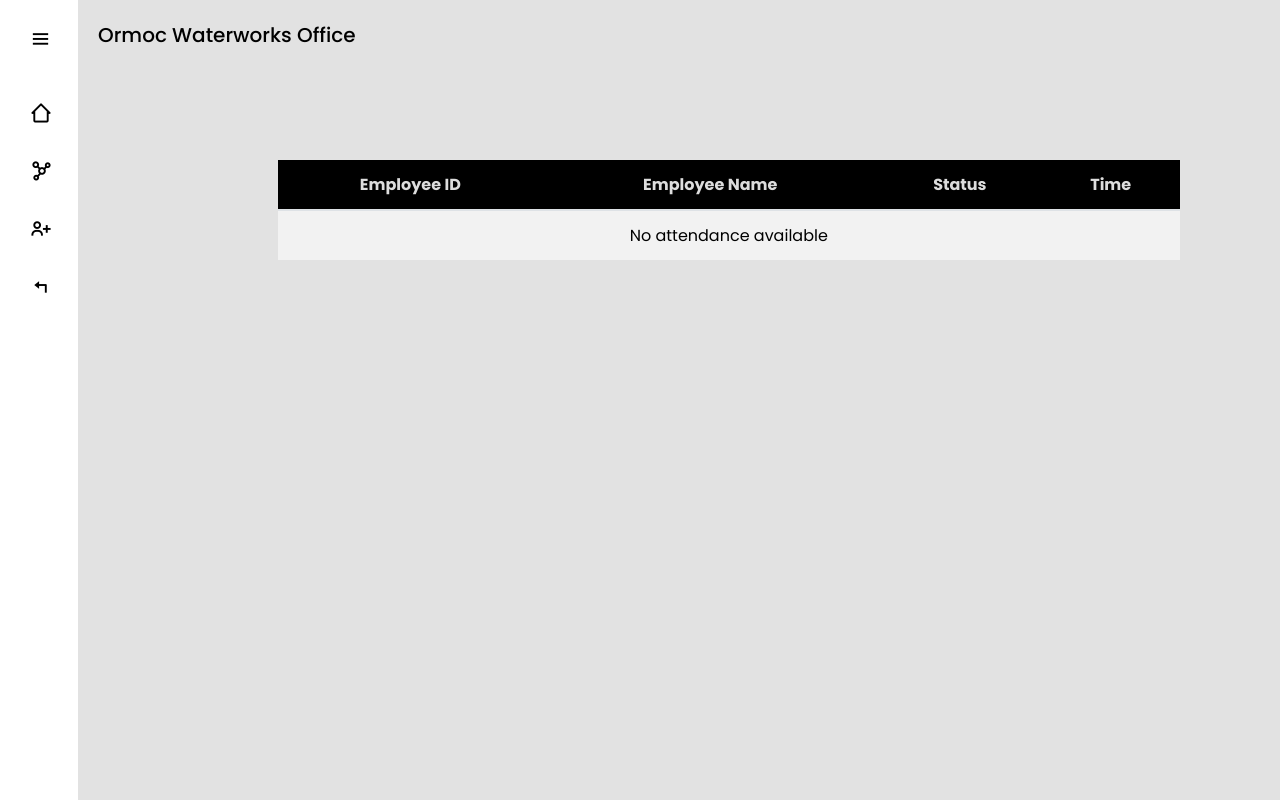
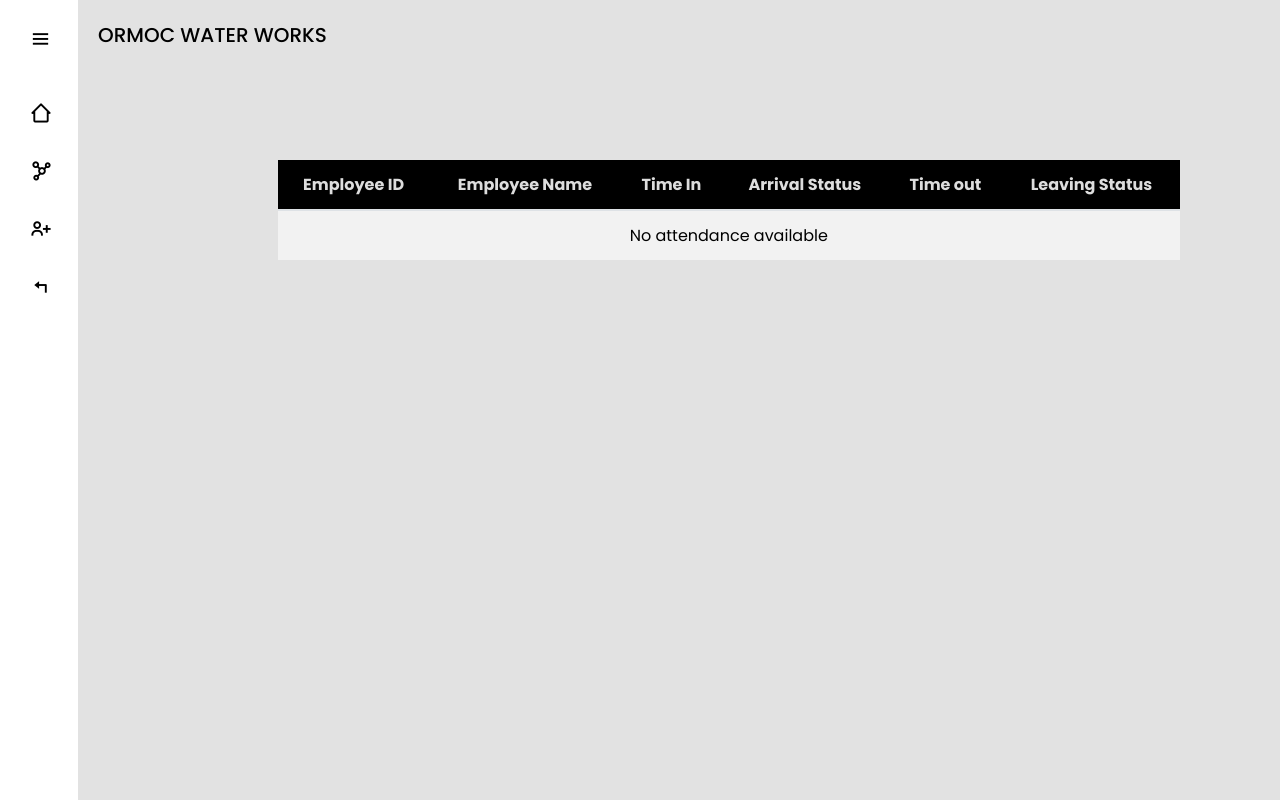
Before and after one commit to leiconcordia/Gov-System, a Django app: page /departments/view/1/ in a window 1280 px wide. Run offline with Django 5.2, Linux system fonts and the light colour scheme; a user stored in the database is signed in; data comes from the database, SQL or seed files in the repository.

Commit message:
created signup and signin impemented timeout

```diff
--- a/myproject/myapp/static/css/styles.css
+++ b/myproject/myapp/static/css/styles.css
@@ -303,8 +303,20 @@
   padding: 20px;
   border-radius: 15px;
   box-shadow: 20px 5px 20px rgba(0, 0, 0, 0.1);
-  width: 500px;
-  height: 100%;
+  width: 400px;
+
+  max-height: 600px !important;
+  margin: 0 auto;
+  margin-top: 25px !important;
+  text-align: left;
+}
+.signin-form-container {
+  background-color: rgb(216, 216, 216);
+  padding: 20px;
+  border-radius: 15px;
+  box-shadow: 20px 5px 20px rgba(0, 0, 0, 0.1);
+  width: 350px;
+  height: 50%;
   margin: 0 auto;
   margin-top: 25px !important;
 }
--- a/myproject/myapp/templates/employeelist.html
+++ b/myproject/myapp/templates/employeelist.html
@@ -33,7 +33,7 @@
               {% endfor %}
             </tbody>
           </table>
-          <button class="add-employee-btn" onclick="window.location.href='{% url 'add_employee' %}'">Add Employee</button>
+
 
 
 
--- a/myproject/myapp/templates/index.html
+++ b/myproject/myapp/templates/index.html
@@ -7,6 +7,7 @@
     <title>{% block title %}ORMOC LGU ATTENDANCE{% endblock %}</title>
     {% load static %}
     <link rel="stylesheet" href="{% static 'css/styles.css' %}">
+
 
 
 
--- a/myproject/myapp/templates/viewdepartments.html
+++ b/myproject/myapp/templates/viewdepartments.html
@@ -11,8 +11,10 @@
             <tr>
                 <th scope="col">Employee ID</th>
                 <th scope="col">Employee Name</th>
-                <th scope="col">Status</th>
-                <th scope="col">Time</th>
+                <th scope="col">Time In</th>
+                <th scope="col">Arrival Status</th>
+                <th scope="col">Time out</th>
+                <th scope="col">Leaving Status</th>
             </tr>
         </thead>
         <tbody>
@@ -20,12 +22,14 @@
           <tr>
               <th scope="row">{{ record.employee.employee_id }}</th>
               <td>{{ record.employee.first_name }} {{ record.employee.last_name }}</td>
-              <td>{{ record.status }}</td>
-              <td>{{ record.time }}</td>
+              <td>{{ record.time_in|time:"g:i a" }}</td>
+              <td>{{ record.arrival_status }}</td>
+              <td>{{ record.time_out|time:"g:i a" }}</td>  <!-- Adjust based on your field names -->
+            <td>{{ record.timeout_status }}</td>
           </tr>
           {% empty %}
           <tr>
-              <td colspan="4">No attendance available</td>
+              <td colspan="6">No attendance available</td>
           </tr>
           {% endfor %}
       </tbody>
--- a/myproject/myapp/urls.py
+++ b/myproject/myapp/urls.py
@@ -6,12 +6,14 @@ from .views import viewdepartment
 urlpatterns = [
     path('', views.checkin, name='checkin_page'),
 
+    path('signup/', views.signup, name='signup'),
+    path('signin/', views.signin, name='signin'),
 
     path('admin_dashboard/', views.admin_dashboard_view, name='admin_dashboard'),
     path('login/', views.login_view, name='login'),
     path('departments/', views.departments, name='departments'),
-    path('add_employee/', views.add_employee, name='add_employee'),
-    path('reports/', views.reports, name='reports'),
+    #path('add_employee/', views.add_employee, name='add_employee'),
+
     path('attendance/', views.attendance_record, name='attendance_record'),
     path('employeelist/', views.employeelist, name='employeelist'),
 
--- a/myproject/myapp/views.py
+++ b/myproject/myapp/views.py
@@ -8,12 +8,49 @@ from .models import Department,Employee, Attendance
 from django.utils import timezone
 import pytz
 from django.db.models import Count, Q
-
+from django.contrib.auth.hashers import make_password
 
 # User = get_user_model()
 # user = User.objects.get(username='admin')  # Replace with your username
 # print(user.password)  # This will show a hash, confirming the user exists.
 
+def signin(request):
+    return render(request, 'signin.html')
+
+def signup(request):
+    if request.method == 'POST':
+        # Extract data from the form
+        employee_id = request.POST['employeeId']
+        first_name = request.POST['firstName']
+        last_name = request.POST['lastName']
+        username = request.POST['username']
+        password = request.POST['password']  # Get the raw password
+        department_id = request.POST['department_name']  # Assuming department is passed as ID
+
+        # Create a new Employee instance with hashed password
+        employee = Employee(
+            employee_id=employee_id,
+            first_name=first_name,
+            last_name=last_name,
+            username=username,
+            password=make_password(password),  # Hash the password before saving
+            department_name_id=department_id  # Use the department ID here
+        )
+
+        # Save the employee to the database
+        employee.save()
+
+        # Redirect to the employee list page or a success page
+        return redirect('signin')  # Adjust this to your actual success page
+
+    # If GET request, fetch all departments to display in the form
+    departments = Department.objects.all()
+
+    context = {
+        "departments": departments  # Use a plural name for clarity
+    }
+
+    return render(request, 'add_employee.html', context)
 
 def checkin(request):
     if request.method == 'POST':
@@ -30,36 +67,48 @@ def checkin(request):
                 return HttpResponse("Employee not found.", status=404)
 
         now_utc = timezone.now()
-
-        # Convert to Philippine time
         philippine_tz = pytz.timezone('Asia/Manila')
         now_philippine = now_utc.astimezone(philippine_tz)
 
         current_time = now_philippine.time()
         current_date = now_philippine.date()
 
-        # Check if the attendance has already been marked for today
-        if Attendance.objects.filter(employee=employee, date=current_date).exists():
-            return HttpResponse("Attendance already marked for today.", status=400)
+        # Check attendance record for today
+        attendance, created = Attendance.objects.get_or_create(employee=employee, date=current_date)
 
-        # Determine attendance status
-        if current_time < timezone.datetime.strptime('07:30', '%H:%M').time():
-            status = 'ontime'
-        elif current_time < timezone.datetime.strptime('12:00', '%H:%M').time():
-            status = 'late'
-        else:
-            status = 'absent'
+        # If it's before 12 PM
+        if current_time < timezone.datetime.strptime('12:00', '%H:%M').time():
+            # If attendance is newly created (no check-in yet)
+            if created:
+                if current_time < timezone.datetime.strptime('08:10', '%H:%M').time():
+                    attendance.arrival_status = 'ontime'
+                elif current_time < timezone.datetime.strptime('11:00', '%H:%M').time():
+                    attendance.arrival_status = 'late'
+                else:
+                    attendance.arrival_status = 'absent'  # Mark as absent if they don't check in
+                attendance.time_in = current_time
+                attendance.save()
+                return render(request, 'checkin.html', {'alert_message': 'Attendance marked successfully!'})
+            else:
+                return HttpResponse("You have already marked your attendance for today.", status=400)
 
-        # Create a new attendance record
-        Attendance.objects.create(
-            employee=employee,
-            date=current_date,
-            time=current_time,
-            status=status
-        )
+        # If it's 12 PM or later, check if they can mark time out
+        if current_time >= timezone.datetime.strptime('12:00', '%H:%M').time():
+            if attendance.time_out is None:  # Check if they haven't already timed out
+                attendance.time_out = current_time
 
-        # Render the same template with a success alert
-        return render(request, 'checkin.html', {'alert_message': 'Attendance marked successfully!'})
+                # Determine timeout status
+                if current_time < timezone.datetime.strptime('17:00', '%H:%M').time():
+                    attendance.timeout_status = 'left early'
+                elif current_time < timezone.datetime.strptime('19:00', '%H:%M').time():
+                    attendance.timeout_status = 'ontime'
+                else:
+                    attendance.timeout_status = 'overtime'
+
+                attendance.save()
+                return render(request, 'checkin.html', {'alert_message': 'Time out marked successfully!'})
+            else:
+                return HttpResponse("You have already marked your time out for today.", status=400)
 
     # Handle GET request
     return render(request, 'checkin.html')
@@ -126,42 +175,40 @@ def login_view(request):
 
 
 
-@login_required
-def reports(request):
-    return render(request, 'reports.html')
 
 
-@login_required
-def add_employee(request):
-    if request.method == 'POST':
-        # Extract data from the form
-        employee_id = request.POST['employeeId']
-        first_name = request.POST['firstName']
-        last_name = request.POST['lastName']
-        department_id = request.POST['department_name']  # Assuming department is passed as ID
 
-        # Create a new Employee instance
-        employee = Employee(
-            employee_id=employee_id,
-            first_name=first_name,
-            last_name=last_name,
-            department_name_id=department_id  # Use the department ID here
-        )
+# @login_required
+# def add_employee(request):
+#     if request.method == 'POST':
+#         # Extract data from the form
+#         employee_id = request.POST['employeeId']
+#         first_name = request.POST['firstName']
+#         last_name = request.POST['lastName']
+#         department_id = request.POST['department_name']  # Assuming department is passed as ID
 
-        # Save the employee to the database
-        employee.save()
+#         # Create a new Employee instance
+#         employee = Employee(
+#             employee_id=employee_id,
+#             first_name=first_name,
+#             last_name=last_name,
+#             department_name_id=department_id  # Use the department ID here
+#         )
 
-        # Redirect to the employee list page or a success page
-        return redirect('employeelist')  # Adjust this to your actual success page
+#         # Save the employee to the database
+#         employee.save()
 
-    # If GET request, fetch all departments to display in the form
-    departments = Department.objects.all()
+#         # Redirect to the employee list page or a success page
+#         return redirect('employeelist')  # Adjust this to your actual success page
 
-    context = {
-        "departments": departments  # Use a plural name for clarity
-    }
+#     # If GET request, fetch all departments to display in the form
+#     departments = Department.objects.all()
 
-    return render(request, 'add_employee.html', context)
+#     context = {
+#         "departments": departments  # Use a plural name for clarity
+#     }
+
+#     return render(request, 'add_employee.html', context)
 
 @login_required
 def attendance_record(request):
@@ -187,9 +234,9 @@ def departments(request):
     selected_date = get_selected_date(request)
 
     departments = Department.objects.annotate(
-        late_count=Count('employees', filter=Q(employees__attendance__status='late', employees__attendance__date=selected_date)),
-        absent_count=Count('employees', filter=Q(employees__attendance__status='absent', employees__attendance__date=selected_date)),
-        on_time_count=Count('employees', filter=Q(employees__attendance__status='ontime', employees__attendance__date=selected_date))
+        late_count=Count('employees', filter=Q(employees__attendance__arrival_status='late', employees__attendance__date=selected_date)),
+        absent_count=Count('employees', filter=Q(employees__attendance__arrival_status='absent', employees__attendance__date=selected_date)),
+        on_time_count=Count('employees', filter=Q(employees__attendance__arrival_status='ontime', employees__attendance__date=selected_date))
     )
 
     context = {
```
Also changed, not shown: myproject/myapp/models.py (+19 -6 lines), myproject/myapp/templates/add_employee.html (+33 -18 lines), myproject/myapp/templates/admin_dashboard.html (+7 -4 lines), myproject/myapp/templates/attendance_record.html (deleted, +0 -32 lines), myproject/myapp/templates/checkin.html (+26 -9 lines), myproject/myapp/templates/checkout.html (deleted, +0 -29 lines), myproject/myapp/templates/reports.html (deleted, +0 -11 lines), myproject/myapp/templates/signin.html (added, +33 -0 lines), myproject/db.sqlite3, myproject/myapp/migrations/0003_alter_employee_options_and_more.py (added).
